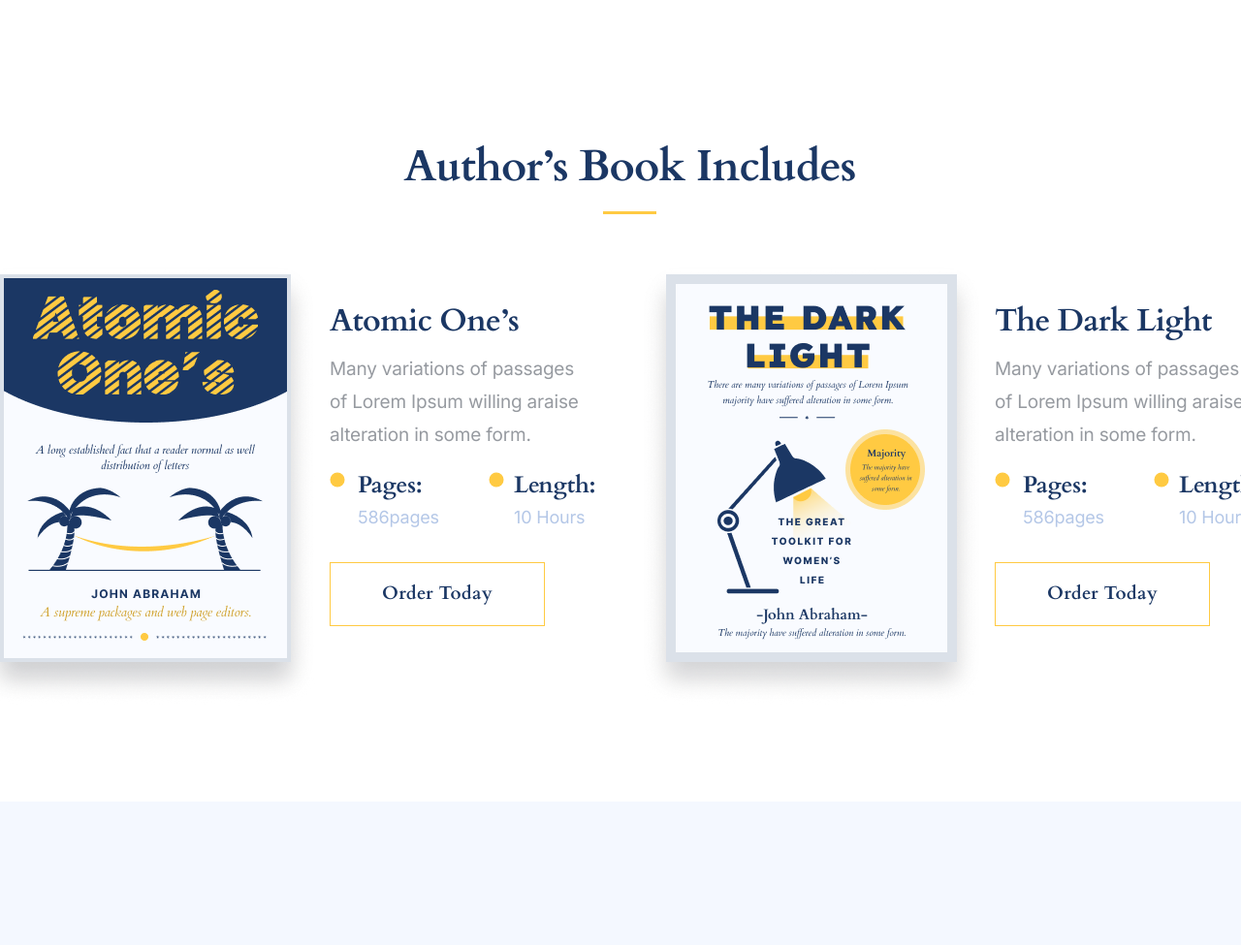
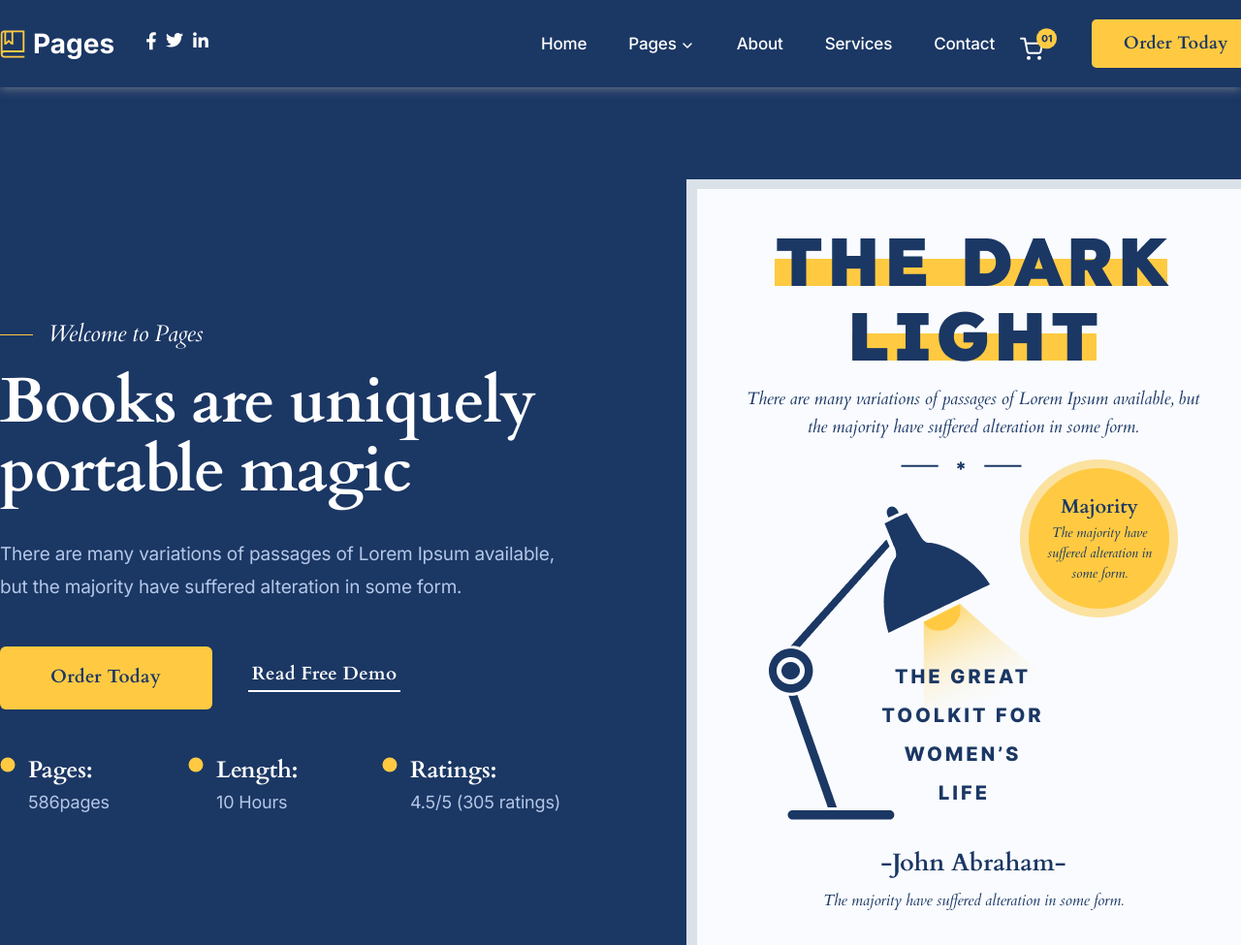
Before and after one commit to Shohnazar18072003/Book-Website, a plain HTML site: page index.html in a window 1280 px wide. Shown: the top 975 px of the page at 97% size. Drawn offline with Linux system fonts and the light colour scheme.

Commit message:
Header added

```diff
--- a/index.html
+++ b/index.html
@@ -7,6 +7,121 @@
     <link rel="stylesheet" href="css/main.css" />
   </head>
   <body>
+      <!-- Header start -->
+
+    <header class="header">
+      <nav class="header__navigation">
+        <div class="container">
+          <div class="header__box">
+            <div class="header__navigation__icons">
+              <a href="#" class="header__navigation__icons__logo">
+                <img src="images/Logo.svg" alt="This is logo image" />
+                <p>Pages</p>
+              </a>
+              <div class="header__navigation__icons__socials">
+                <a href="https://www.facebook.com" target="_blank"
+                  ><img src="images/Facebook.svg" alt="This is facebook image"
+                /></a>
+                <a href="https://www.twitter.com" target="_blank"
+                  ><img src="images/Twitter.svg" alt="This is Twitter image"
+                /></a>
+                <a href="https://www.linkedin.com" target="_blank"
+                  ><img src="images/LinkedIn.svg" alt="This is LinkedIn image"
+                /></a>
+              </div>
+            </div>
+            <div class="header__navigation__button">
+              <div class="header__navigation__button__menu">
+                <ul class="header__navigation__button__menu__items">
+                  <li class="header__navigation__button__menu__items__item">
+                    Home
+                  </li>
+                  <li class="header__navigation__button__menu__items__item">
+                    Pages
+                    <img
+                      src="images/chevron-down.svg"
+                      alt="This is arrow image"
+                    />
+                  </li>
+                  <li class="header__navigation__button__menu__items__item">
+                    About
+                  </li>
+                  <li class="header__navigation__button__menu__items__item">
+                    Services
+                  </li>
+                  <li class="header__navigation__button__menu__items__item">
+                    Contact
+                  </li>
+                </ul>
+                <img src="images/Cart.svg" alt="This is cart image" />
+              </div>
+              <button class="header__navigation__button__btn">
+                Order Today
+              </button>
+            </div>
+          </div>
+        </div>
+      </nav>
+      <div class="container">
+        <div class="header__hero">
+          <div class="header__hero__content">
+            <div class="header__hero__content__subtitle">
+              <p class="line"></p>
+              <h5 class="title">Welcome to Pages</h5>
+            </div>
+            <div class="header__hero__content__info">
+              <div class="header__hero__content__info__title">
+                <h1 class="title">Books are uniquely portable magic</h1>
+                <p class="subtitle">
+                  There are many variations of passages of Lorem Ipsum
+                  available, but the majority have suffered alteration in some
+                  form.
+                </p>
+              </div>
+              <div class="header__hero__content__info__button">
+                <button class="btn">Order Today</button>
+                <a href="#"
+                  >Read Free Demo
+                  <p class="line"></p
+                ></a>
+              </div>
+              <ul class="header__hero__content__info__details">
+                <li
+                  class="header__hero__content__info__details__detail detail1"
+                >
+                  <img src="images/Point.svg" alt="This is point image" />
+                  <div class="info">
+                    <h4 class="title">Pages:</h4>
+                    <p class="subtitle">586pages</p>
+                  </div>
+                </li>
+                <li
+                  class="header__hero__content__info__details__detail detail2"
+                >
+                  <img src="images/Point.svg" alt="This is point image" />
+                  <div class="info">
+                    <h4 class="title">Length:</h4>
+                    <p class="subtitle">10 Hours</p>
+                  </div>
+                </li>
+                <li
+                  class="header__hero__content__info__details__detail detail3"
+                >
+                  <img src="images/Point.svg" alt="This is point image" />
+                  <div class="info">
+                    <h4 class="title">Ratings:</h4>
+                    <p class="subtitle">4.5/5 (305 ratings)</p>
+                  </div>
+                </li>
+              </ul>
+            </div>
+          </div>
+          <div class="header__hero__book"></div>
+        </div>
+      </div>
+    </header>
+
+    <!-- Header end -->
     <main class="main">
 
       <!-- Author book section start -->
```
